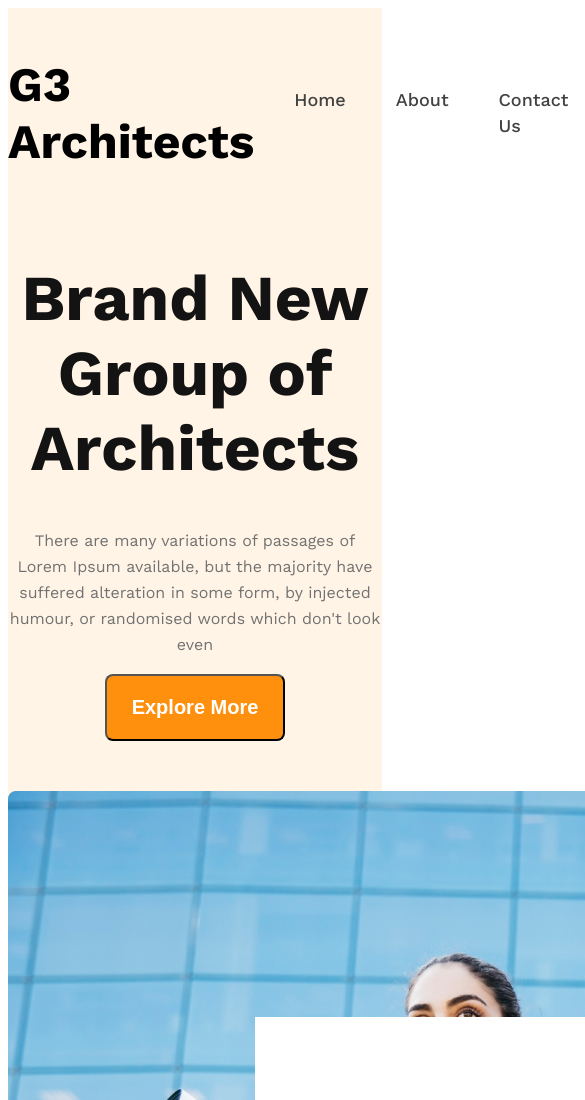
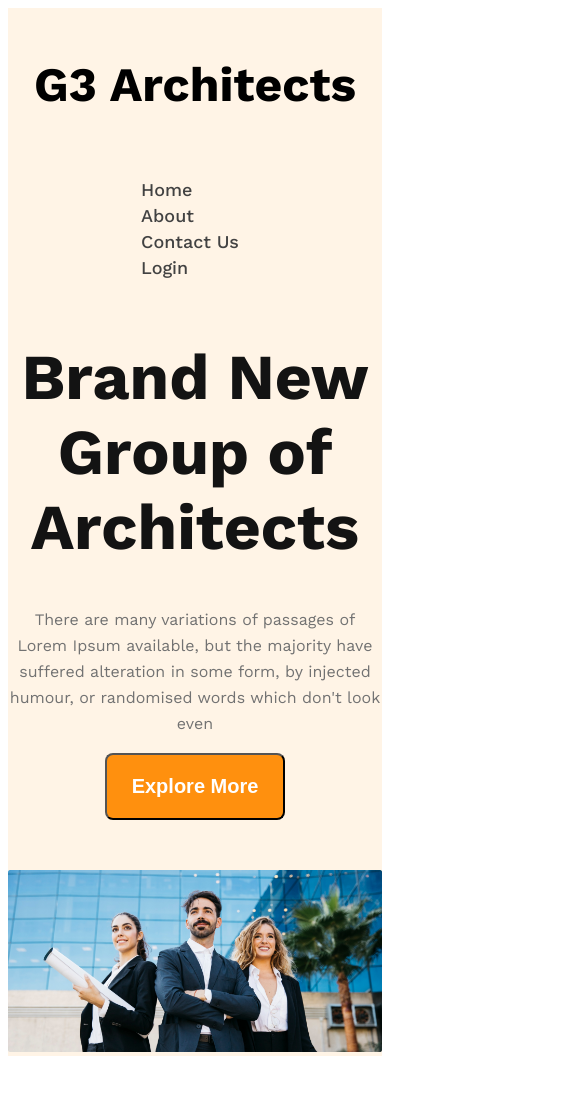
Before and after one commit to masudulalam/G3-Architects-Responsive, a plain HTML site: page index.html in a window 390 px wide. Shown: the top 1100 px of the page, 585 px wide, since content can reach past the window. After the commit the page ends 1064 px from the top, so only its background shows below. Drawn offline with nearby package versions, Linux system fonts and the light colour scheme.

Commit message:
make responsive header section for small devices

```diff
--- a/index.html
+++ b/index.html
@@ -23,7 +23,7 @@
                 <p class="Dark-03 banner-paragraph">There are many variations of passages of Lorem Ipsum available, but the majority have suffered alteration in some form, by injected humour, or randomised words which don't look even</p>
                 <button class="btn-primary">Explore More</button>
             </div>
-            <img src="images/banner.png" alt="Banner image">
+            <img class="banner-image" src="images/banner.png" alt="Banner image">
         </div>
     </header>
     <main></main>
--- a/styles/architects.css
+++ b/styles/architects.css
@@ -89,3 +89,14 @@
 .banner-paragraph{
     line-height: 1.62rem;
 }
+.banner-image{
+    width: 100%;
+}
+
+/* Responsive Media Query */
+@media screen and (max-width: 575.98px) {
+    .navbar,
+    .nav-links{
+        flex-direction: column;
+    }
+}
```
